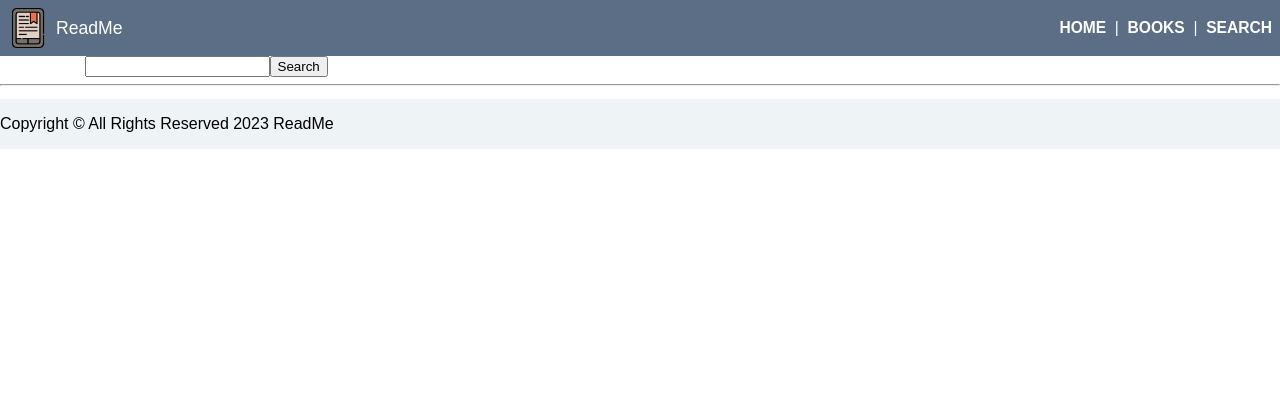
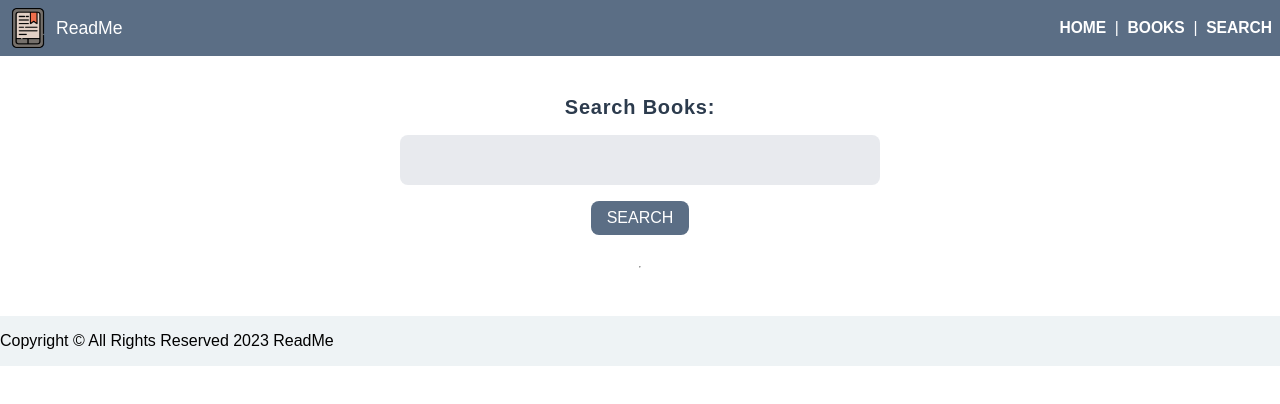
Before and after one commit to Rrantisi/ReadMe-Books-App, a React (Create React App) app: page /search in a window 1280 px wide. Shown: the top 404 px of the page. Built offline with nearby package versions, Linux system fonts and the light colour scheme.

Commit message:
wip: updates SearchForm styling

```diff
--- /dev/null
+++ b/src/components/SearchForm/SearchForm.css
@@ -0,0 +1,49 @@
+.SearchForm {
+    display: flex;
+    flex-direction: column;
+    justify-content: center;
+    align-items: center;
+    padding: 2vmin;
+}
+
+.SearchForm form {
+    padding: 3vmin;
+    display: flex;
+    flex-direction: column;
+    justify-content: center;
+    align-items: center;
+    gap: 2vmin;
+}
+
+.SearchForm label {
+    color: #2c3b4d;
+    font-size: 2.5vmin;
+    font-weight: 600;
+    letter-spacing: 0.1vmin;
+}
+
+.SearchForm input {
+    width: 60vmin;
+    padding: 2vmin 2vmin;
+    outline: none;
+    font-size: 2vmin;
+    border-radius: 1vmin;
+    border: none;
+    background-color: #5b6e8524;
+}
+
+.SearchForm button {
+    padding: 1vmin 2vmin;
+    outline: none;
+    border: none;
+    font-size: 2vmin;
+    background-color: #5b6e85;
+    color: white;
+    text-transform: uppercase;
+    cursor: pointer;
+    border-radius: 1vmin;
+}
+
+.SearchForm button:hover {
+    border-radius: 2vmin;
+}
--- a/src/components/SearchForm/SearchForm.js
+++ b/src/components/SearchForm/SearchForm.js
@@ -1,3 +1,4 @@
+import './SearchForm.css'
 import { useState } from 'react';
 import SearchResult from '../../pages/SearchResult/SearchResult';
 
@@ -21,17 +22,17 @@ export default function SearchForm() {
     }
 
     return (
-        <>
+        <div className="SearchForm">
         <form onSubmit={handleSubmit}>
             <label>
                 Search Books:
-                <input type="text" value={searchInput} onChange={handleChange} />
             </label>
+            <input type="text" value={searchInput} onChange={handleChange} />
             <button type="submit">Search</button>
         </form>
         < hr/>
         <SearchResult searchResult={searchResult} />
-        </>
+        </div>
     )
 
 }
--- a/src/pages/SearchResult/SearchResult.js
+++ b/src/pages/SearchResult/SearchResult.js
@@ -4,7 +4,7 @@ import { Link } from 'react-router-dom';
 export default function SearchResult({ searchResult }) {
     return (
         <ul>
-        {searchResult.map(result => {
+        {searchResult?.map(result => {
             return (
             <Link to={`/books/${result.id}`} key={result.id}>
             <li key={result.id}>{result.volumeInfo.title}</li>
```
